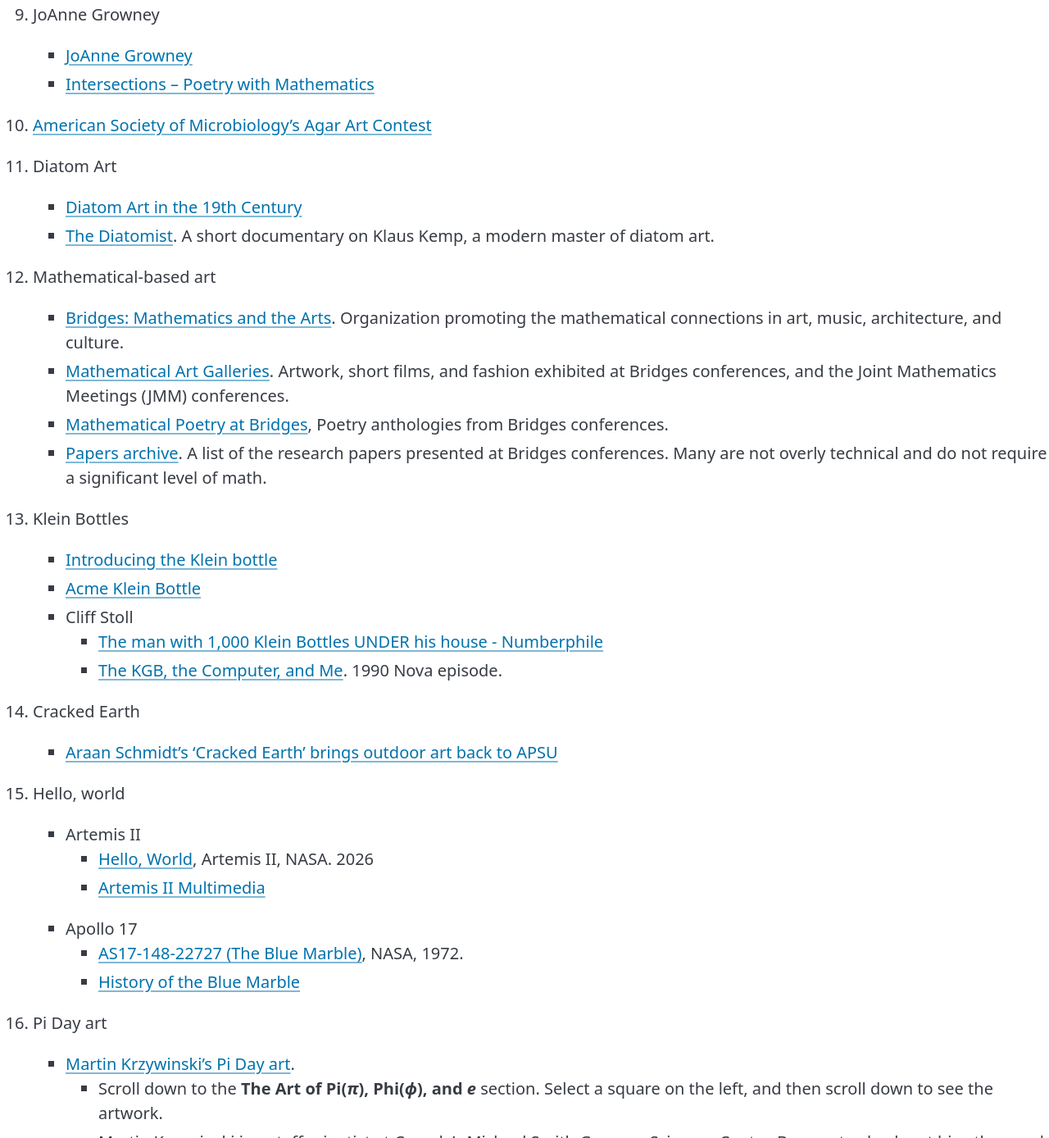
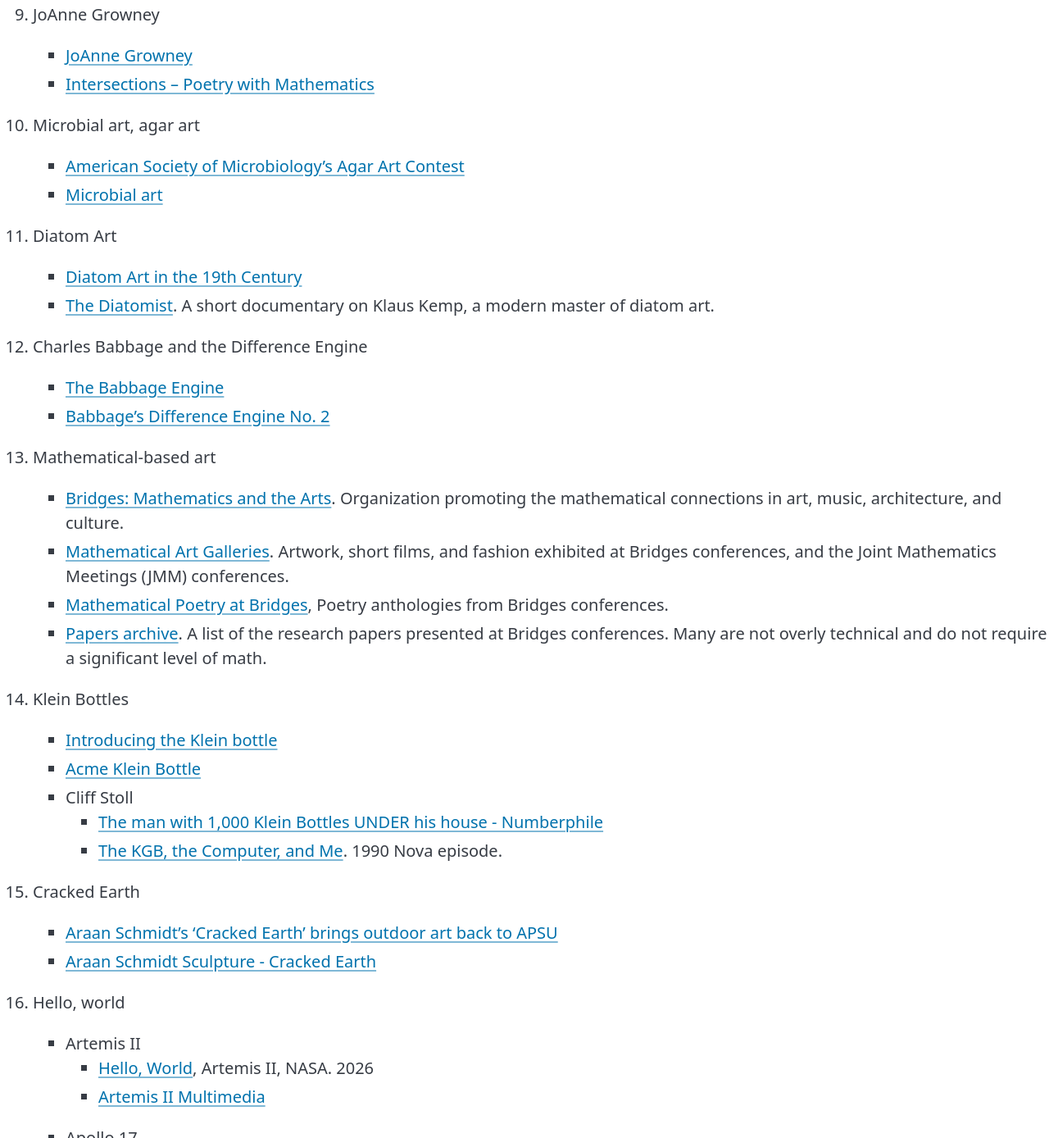
Before and after one commit to jnicholsonapsu/art-science-links, a plain HTML site: page index.html in a window 1280 px wide. Shown: the part 1072-2460 px from the top of the page at 82% size. Drawn offline with Linux system fonts and the light colour scheme.

Commit message:
Add files via upload

```diff
--- a/index.html
+++ b/index.html
@@ -81,9 +81,12 @@
 <li><a href="https://poetrywithmathematics.blogspot.com/">Intersections
 – Poetry with Mathematics</a></li>
 </ul></li>
-<li><p><a
-href="https://asm.org/events/asm-agar-art-contest/previous-winners">American
-Society of Microbiology’s Agar Art Contest</a></p></li>
+<li><p>Microbial art, agar art</p>
+<ul>
+<li><a href="https://asm.org/events/asm-agar-art-contest/home">American
+Society of Microbiology’s Agar Art Contest</a></li>
+<li><a href="http://www.microbialart.com/">Microbial art</a></li>
+</ul></li>
 <li><p>Diatom Art</p>
 <ul>
 <li><a
@@ -91,6 +94,13 @@
 Art in the 19th Century</a></li>
 <li><a href="https://vimeo.com/90160649">The Diatomist</a>. A short
 documentary on Klaus Kemp, a modern master of diatom art.</li>
+</ul></li>
+<li><p>Charles Babbage and the Difference Engine</p>
+<ul>
+<li><a href="https://www.computerhistory.org/babbage/">The Babbage
+Engine</a></li>
+<li><a href="https://www.youtube.com/watch?v=0anIyVGeWOI">Babbage’s
+Difference Engine No. 2</a></li>
 </ul></li>
 <li><p>Mathematical-based art</p>
 <ul>
@@ -130,6 +140,9 @@
 <li><a
 href="https://www.apsu.edu/news/austin-peay-installs-schmidt-cracked-earth-sculpture.php">Araan
 Schmidt’s ‘Cracked Earth’ brings outdoor art back to APSU</a></li>
+<li><a
+href="https://www.araanschmidt.com/new-gallery-3/y7njcmduvvydmkfo51bpkuv1exidu6">Araan
+Schmidt Sculpture - Cracked Earth</a></li>
 </ul></li>
 <li><p>Hello, world</p>
 <ul>
```
